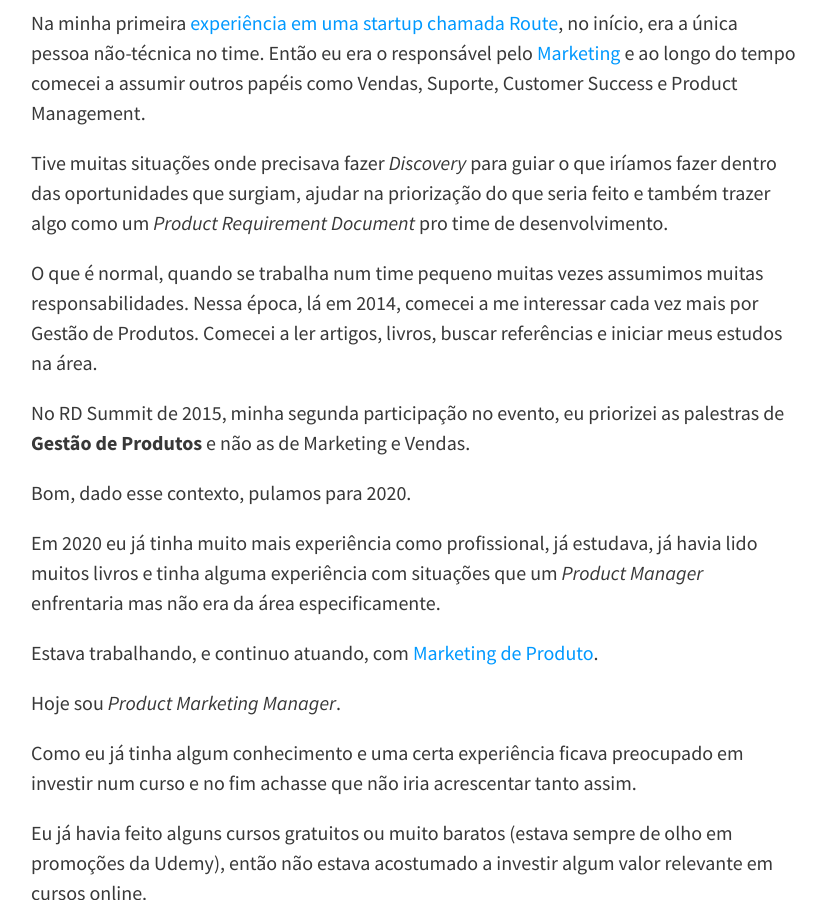
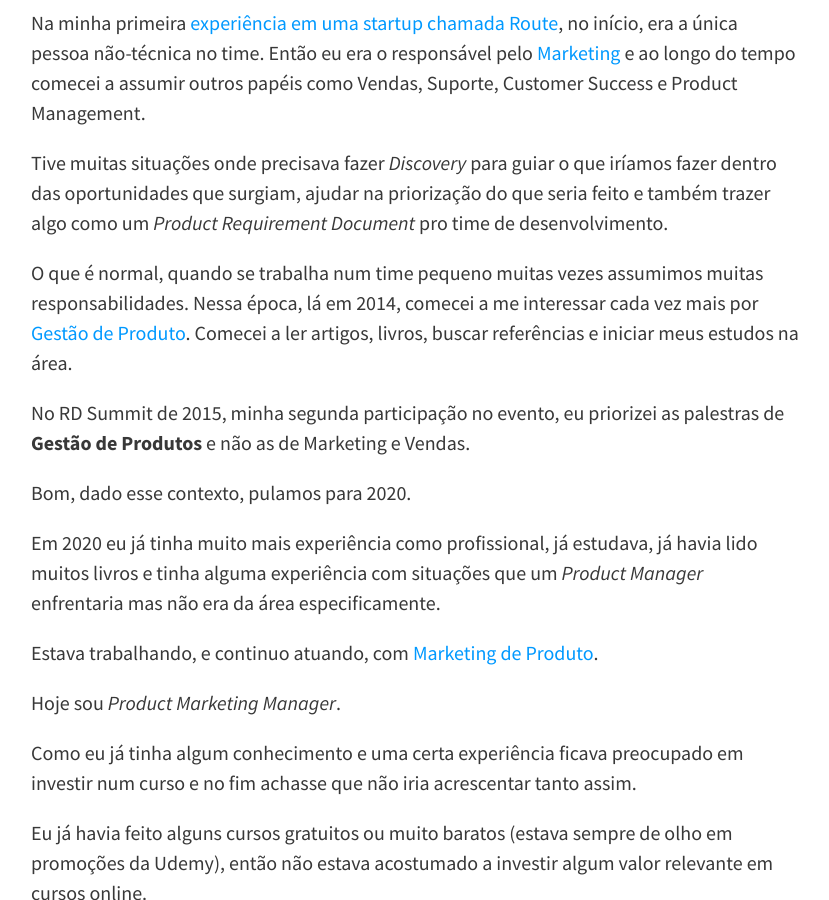
Before and after one commit to felipecbarbosa/felipecbarbosa.github.io, a Jekyll site: the page built from _posts/2020-08-18-pm3-curso.md, in a window 1280 px wide and 900 px high, scrolled down 819 px. Shown: the whole window, without its empty margins (225-1054 px from the left). Built offline with Jekyll 4.4.1, drawn with Linux system fonts in a browser that asks for light colours; nearby versions of some CDN libraries; comment, search, counter and statistics services are not loaded.

Commit message:
Added PM3 links to articles

```diff
--- a/_posts/2020-08-18-pm3-curso.md
+++ b/_posts/2020-08-18-pm3-curso.md
@@ -20,7 +20,7 @@ Na minha primeira [experiência em uma startup chamada Route](/route-startup-fai
 
 Tive muitas situações onde precisava fazer *Discovery* para guiar o que iríamos fazer dentro das oportunidades que surgiam, ajudar na priorização do que seria feito e também trazer algo como um *Product Requirement Document* pro time de desenvolvimento.
 
-O que é normal, quando se trabalha num time pequeno muitas vezes assumimos muitas responsabilidades. Nessa época, lá em 2014, comecei a me interessar cada vez mais por Gestão de Produtos. Comecei a ler artigos, livros, buscar referências e iniciar meus estudos na área.
+O que é normal, quando se trabalha num time pequeno muitas vezes assumimos muitas responsabilidades. Nessa época, lá em 2014, comecei a me interessar cada vez mais por [Gestão de Produto](https://www.cursospm3.com.br/blog/gestao-de-produtos-a-area-que-esta-brilhando-os-olhos-do-mercado/){:target="_blank"}. Comecei a ler artigos, livros, buscar referências e iniciar meus estudos na área.
 
 No RD Summit de 2015, minha segunda participação no evento, eu priorizei as palestras de **Gestão de Produtos** e não as de Marketing e Vendas.
 
```
Also changed, not shown: _posts/2019-03-25-jtbd-definicao.md (+1 -1 lines), _posts/2019-04-28-product-led-growth.md (+1 -1 lines), _posts/2019-08-22-livros-product-marketing.md (+1 -1 lines).
